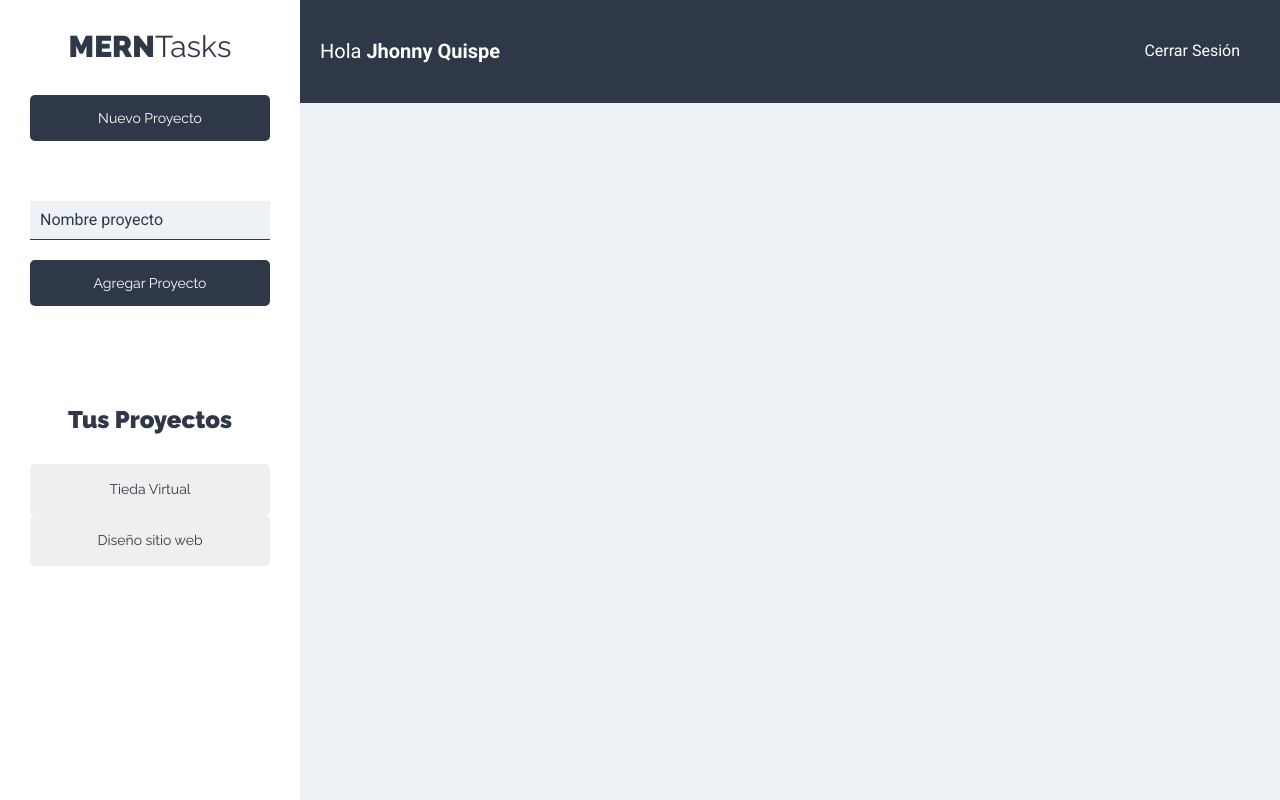
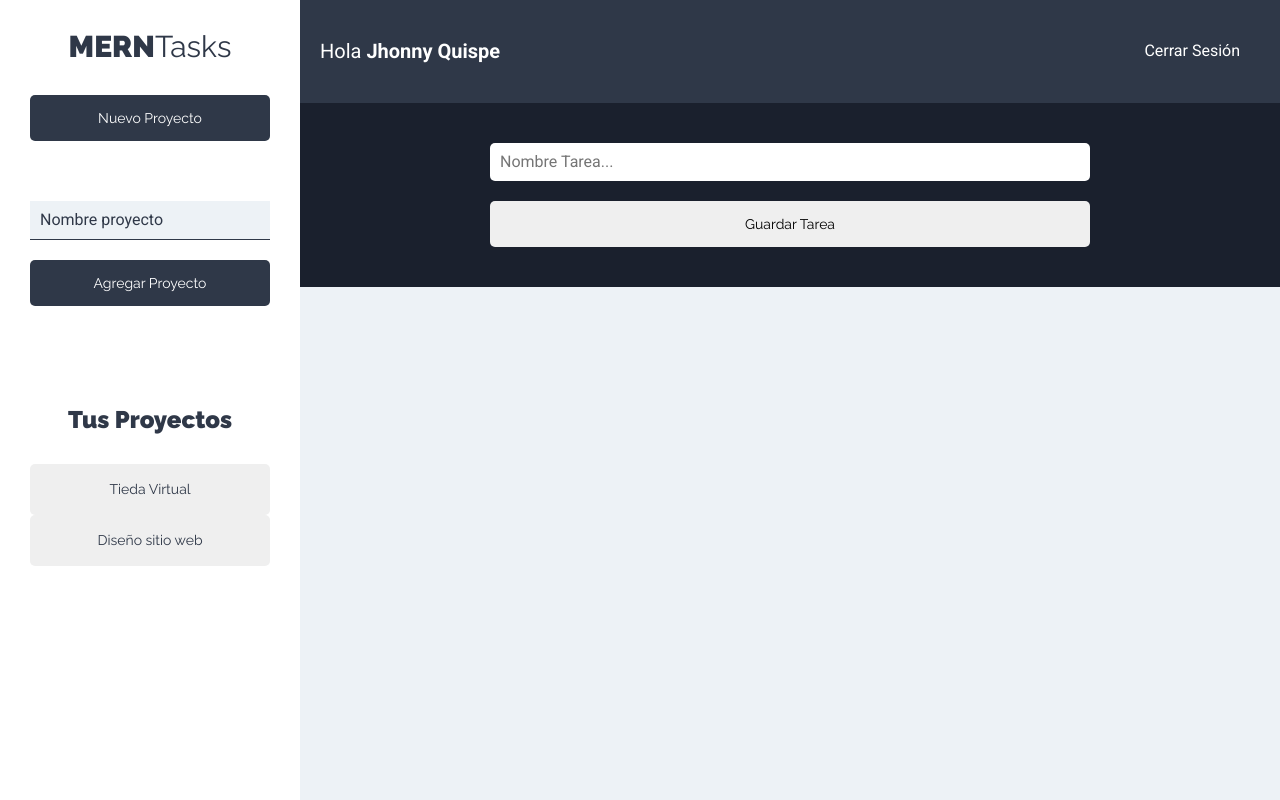
Before and after one commit to byRedHunter/mern-task-front, a React (Create React App) app: page /proyectos in a window 1280 px wide. Built offline with nearby package versions, Linux system fonts and the light colour scheme.

Commit message:
creacion de componentes para tareas y maquetacion de FormTarea

```diff
--- a/src/components/proyectos/Proyectos.js
+++ b/src/components/proyectos/Proyectos.js
@@ -1,6 +1,7 @@
 import React from 'react'
 import { Barra } from '../layout/Barra'
 import { Sidebar } from '../layout/Sidebar'
+import { FormTarea } from '../tareas/FormTarea'
 
 export const Proyectos = () => {
 	return (
@@ -11,6 +12,7 @@
 				<Barra />
 
 				<main>
+					<FormTarea />
 					<div className='contenedor-tareas'></div>
 				</main>
 			</section>
--- /dev/null
+++ b/src/components/tareas/FormTarea.js
@@ -0,0 +1,26 @@
+import React from 'react'
+
+export const FormTarea = () => {
+	return (
+		<div className='formulario'>
+			<form>
+				<div className='contenedor-input'>
+					<input
+						type='text'
+						className='input-text'
+						placeholder='Nombre Tarea...'
+						name='nombre'
+					/>
+				</div>
+
+				<div className='contenedor-input'>
+					<input
+						type='submit'
+						value='Guardar Tarea'
+						className='btn btn-submit btn-block'
+					/>
+				</div>
+			</form>
+		</div>
+	)
+}
--- /dev/null
+++ b/src/components/tareas/ListadosTareas.js
@@ -0,0 +1,5 @@
+import React from 'react'
+
+export const ListadosTareas = () => {
+	return <div></div>
+}
--- /dev/null
+++ b/src/components/tareas/Tarea.js
@@ -0,0 +1,5 @@
+import React from 'react'
+
+export const Tarea = () => {
+	return <div></div>
+}
```
